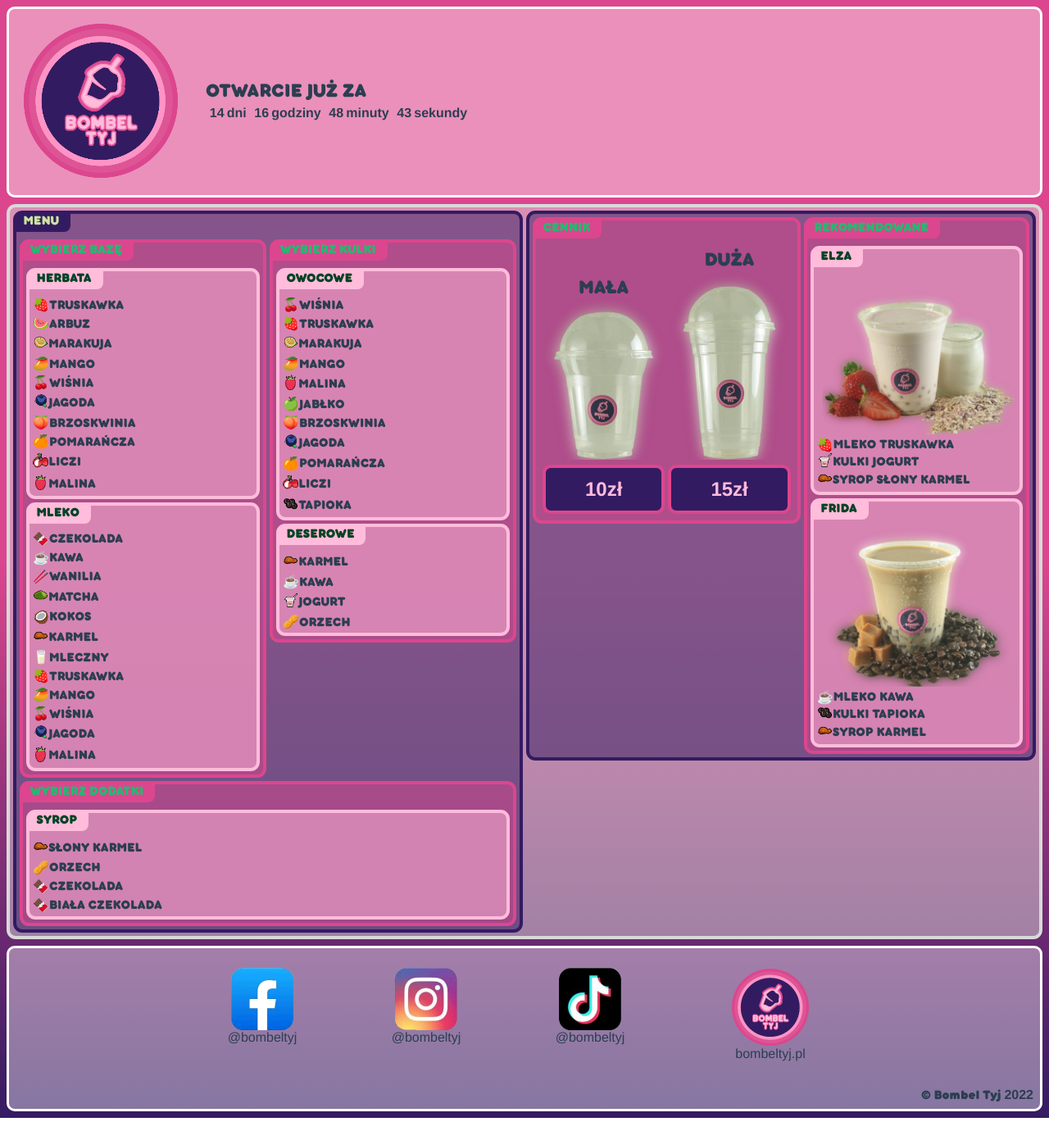
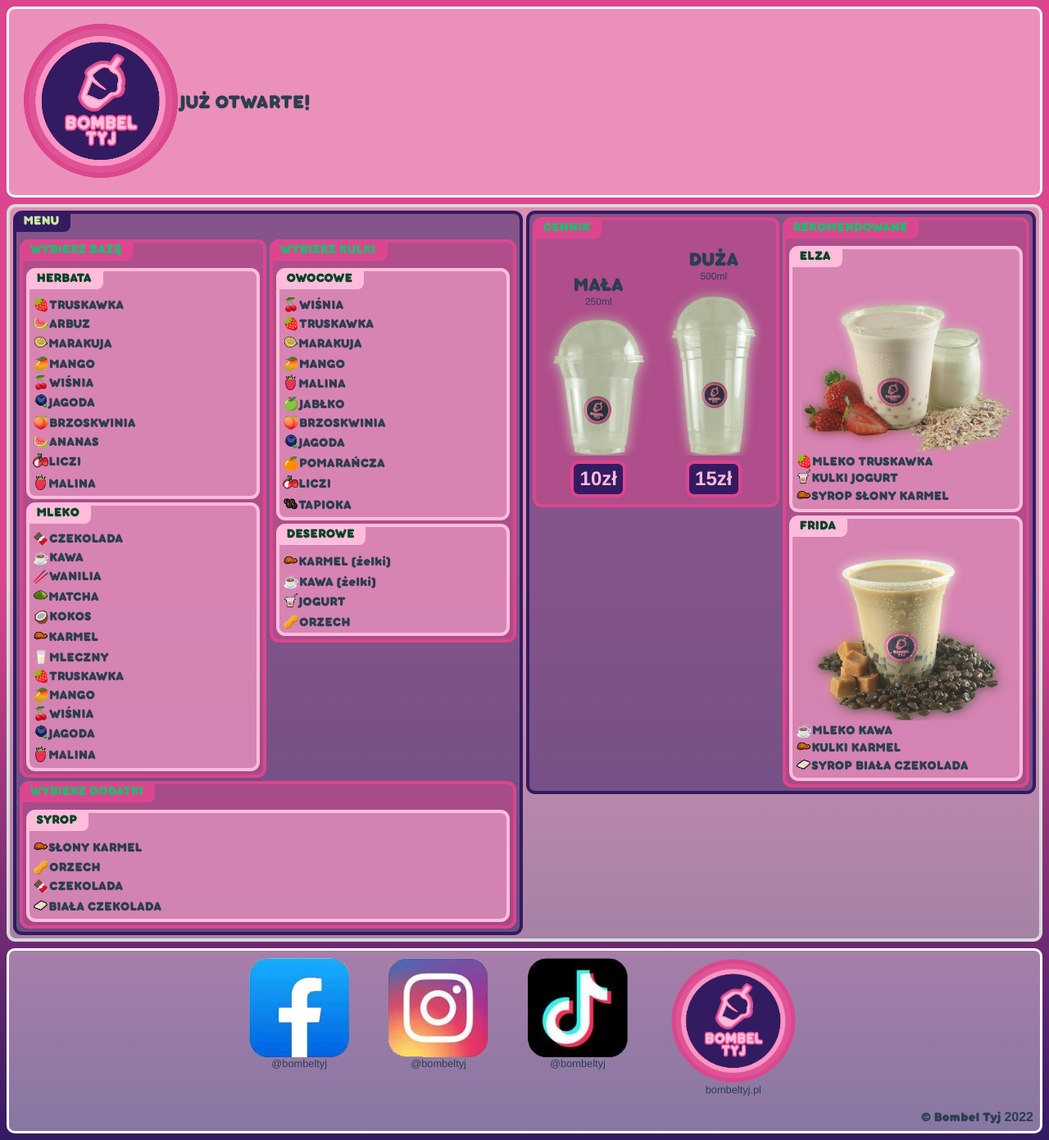
Before and after one commit to apietryga/bombeltyj, a Vue app: page / in a window 1280 px wide. Shown: the whole page at 82% size. Before the commit the page ends 1364 px from the top, so only its background shows below. Built offline with nearby package versions, Linux system fonts and the light colour scheme.

Commit message:
updated menu

```diff
--- a/public/menu.json
+++ b/public/menu.json
@@ -14,7 +14,7 @@
                 { "name": "WIŚNIA" },
                 { "name": "JAGODA" },
                 { "name": "BRZOSKWINIA" },
-                { "name": "POMARAŃCZA" },
+                { "name": "ANANAS" },
                 { "name": "LICZI" },
                 { "name": "MALINA" }
               ]
@@ -56,8 +56,8 @@
             },
             { "name": "DESEROWE",
               "items":[
-                { "name": "KARMEL" },
-                { "name": "KAWA" },
+                { "name": "KARMEL", "subname": "(żelki)" },
+                { "name": "KAWA", "subname": "(żelki)" },
                 { "name": "JOGURT" },
                 { "name": "ORZECH" }
               ]
@@ -87,10 +87,12 @@
               "class": "price-size",
               "items": [
                 { "name" : "MAŁA",
+                  "subname": "250ml",
                   "img": "small_cup.webp",
                   "price": "10zł"
                 },
                 { "name" : "DUŻA",
+                  "subname": "500ml",
                   "img": "big_cup.webp",
                   "price": "15zł"
                 }
@@ -127,11 +129,11 @@
                     { "name": "MLEKO KAWA",
                       "ico": "kawa"
                     },
-                    { "name": "KULKI TAPIOKA",
-                      "ico": "tapioka"
+                    { "name": "KULKI KARMEL",
+                      "ico": "KARMEL"
                     },
-                    { "name": "SYROP KARMEL",
-                      "ico": "karmel"
+                    { "name": "SYROP BIAŁA CZEKOLADA",
+                      "ico": "biała czekolada"
                     }
                   ]
                 }
--- a/src/App.vue
+++ b/src/App.vue
@@ -3,7 +3,8 @@
     <a href="./">
       <img src="@/assets/logo192.webp" alt="Bombel Tyj Logo">
     </a>
-    <OpenDate />
+    <!-- <OpenDate /> -->
+    <h2>JUŻ OTWARTE!</h2>
   </header>
   <main>
     <NestedFields :values="object" />
@@ -13,7 +14,7 @@
 <script>
 import BubbleFooter from './components/BubbleFooter.vue'
 import NestedFields from './components/NestedFields.vue'
-import OpenDate from './components/OpenDate.vue'
+// import OpenDate from './components/OpenDate.vue'
 // import Menu from './assets/menu.json'
 import Menu from './@/../../public/menu.json'
 export default {
@@ -25,7 +26,7 @@ export default {
   },
   components: {
     NestedFields,
-    OpenDate,
+    // OpenDate,
     BubbleFooter,
   }
 }
--- a/src/components/BubbleFooter.vue
+++ b/src/components/BubbleFooter.vue
@@ -38,17 +38,18 @@ footer{
     display:flex;
     justify-content: center;
     flex-wrap:wrap;
+    font-size:.8em;
     a{
       text-decoration:none;
-      // color:#fff;
       color:inherit;
-      margin:1em;
-      padding:.5em;
+      margin:.5em;
+      padding:.2em;
       display:flex;
       flex-direction:column;
       align-items:center;
+      max-width:20%;
       img{
-        max-width:50%;
+        max-width:80%;
       }
     }
   }
--- a/src/components/NestedFields.vue
+++ b/src/components/NestedFields.vue
@@ -5,22 +5,22 @@
         <img :src="values.img" :alt="values.name">
         <div v-for="tail of values.tails" :key="tail" class="imgNameField">
           <VueIcon :values="{name: tail.ico}" />
-          {{tail.name}}
+          <span>{{tail.name}}</span>
         </div>
       </div>
       <b v-else>
-      <!-- <b v-if="values.name"> -->
         <div class="imgNameField">
           <VueIcon :values="values" />
           {{values.name}}
+          <span v-if="values.subname">&nbsp;{{values.subname}}</span>
         </div>
-        <span v-if="values.subname">{{values.subname}}</span>
       </b>
     </dt>
     <div class="item-body" v-if="values.items">
       <dd v-for="subItems of values.items" :key="subItems.name">
-        <div v-if="subItems.price">
-          {{subItems.name}}
+        <div v-if="subItems.price" >
+          <div> {{subItems.name}} </div>
+          <div class="subPrice"> {{subItems.subname}} </div>
         </div>
         <NestedFields :values="subItems" :depth="depth+1" />
         <div v-if="subItems.price" class="price">
@@ -130,13 +130,18 @@ dl{
         align-items:center;
         font-size:1.5em;
         .price{
-          padding:.5em 2em;
+          padding:.2em .3em;
           background-color:$bgColor;
           color:$pink4;
           border:4px solid $pink1;
           font-family: $secondFont;
           border-radius:10px;
           font-weight: bold;
+        }
+        .subPrice{
+          font-family:$secondFont;
+          font-size:.5em;
+          text-align:center;
         }
       }
     }
--- a/src/components/VueIcon.vue
+++ b/src/components/VueIcon.vue
@@ -19,11 +19,12 @@ export default {
         "jagoda" : "img",
         "jogurt" : "img",
         "karmel" : "img",
-        "słony karmel" : "img",
+        "s%C5%82ony%20karmel" : "img",
         "liczi" : "img",
         "marakuja" : "img",
         "matcha" : "img",
         "tapioka" : "img",
+        "bia%C5%82a%20czekolada" : "img",
         "arbuz" : "🍉",
         "truskawka" : "🍓",
         "poziomka" : "🍓",
@@ -39,7 +40,7 @@ export default {
         "jabłko" : "🍏",
         "brzoskwinia" : "🍑",
         "orzech" : "🥜",
-        "biała czekolada" : "🍫",
+        "ananas" : "🍉",
       }
     }
   },
@@ -48,9 +49,9 @@ export default {
   },
   methods : {
     fillByIcon( name ){
+      console.log(encodeURI(name.toLowerCase()))
       if(name == null){return ''}
-      if(name.split(" ").length > 1){ name = name.split(" ")[1] }
-      if(this.icons[name.toLowerCase()] == "img") return {src: 'icons/'+name.toLowerCase()+'.webp'}
+      if(this.icons[encodeURI(name.toLowerCase())] == "img") return {src: 'icons/'+encodeURI(name.toLowerCase())+'.webp'}
       if(this.icons[name.toLowerCase()]) return this.icons[name.toLowerCase()]
       return ''
     }
```
Also changed, not shown: public/icons/biała czekolada.webp (added), public/icons/słony karmel.webp (added), 1 other file (tests, documents, lock files or other folders).
